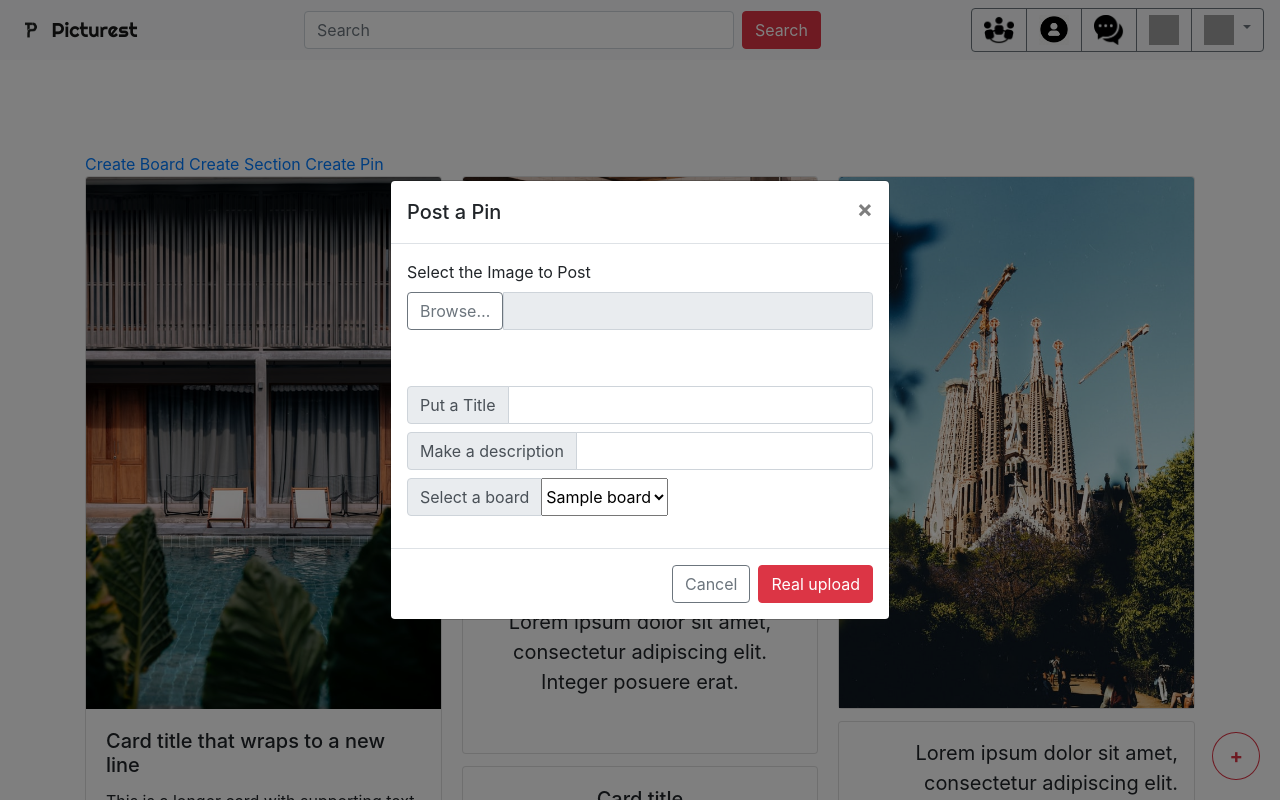
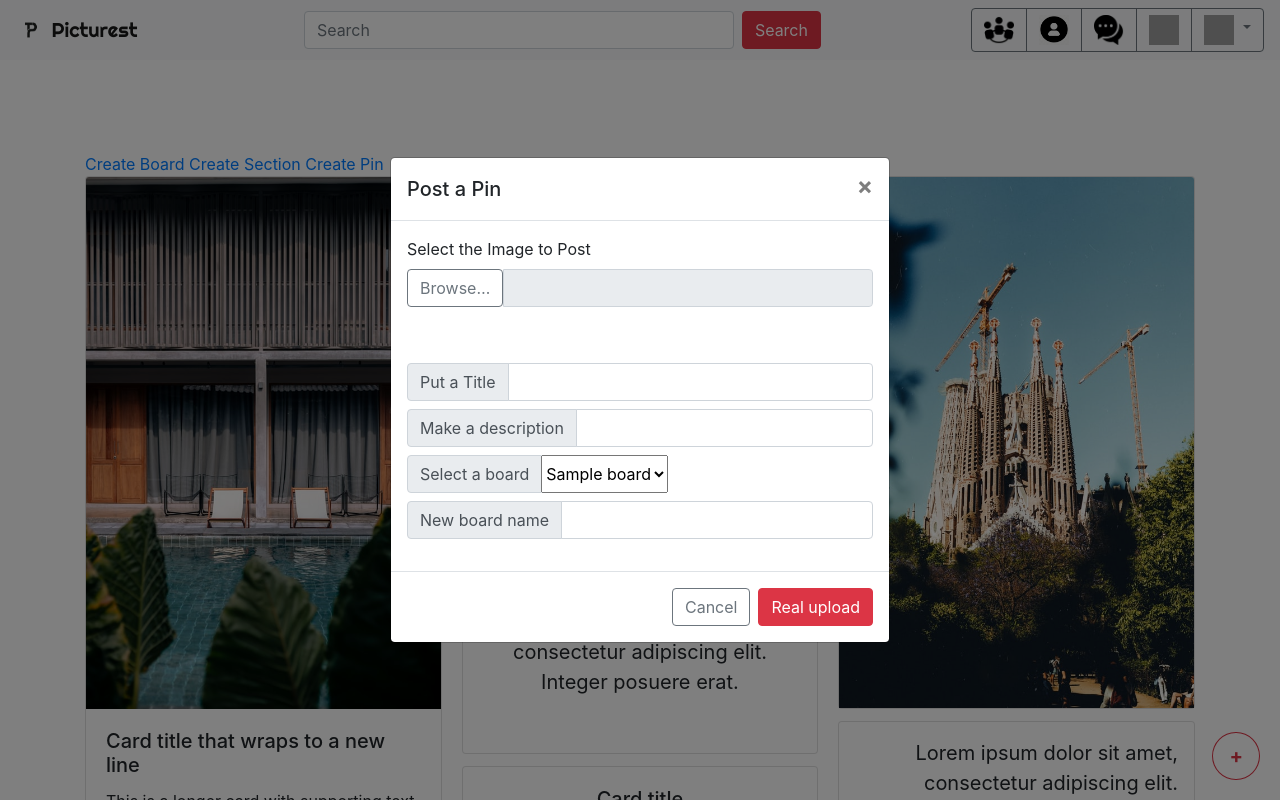
Before and after one commit to UB-ES-19/A4-Picturest, a Django app: page / in a window 1280 px wide, after a click that opens the changed part. Run offline with Django 3.2, Linux system fonts and the light colour scheme; a user stored in the database is signed in; tables that the repository leaves empty hold one stand-in row (values such as "Sample post"); some libraries are stand-ins or nearby versions; grey boxes are pictures that could not be loaded.

Commit message:
Creacion de Boards desde Crear Pin

```diff
--- a/Picturest/views.py
+++ b/Picturest/views.py
@@ -61,11 +61,25 @@ def logout_view(request):
 @login_required
 def homepage(request):
     if request.method == "POST":
+        new_board = None
+
         form = PinForm(request.POST, request.FILES)
+        if 'board' in form.errors:
+            form_board = BoardForm()
+            new_board = form_board.save(commit=False)
+            new_board.author = request.user
+            new_board.name = request.POST['board_name']
+            new_board.save()
+            form.errors.pop('board')
+
         if form.is_valid():
             new_pin = form.save(commit=False)
             new_pin.author = request.user
             new_pin.post = form.cleaned_data['post']
+
+            if new_board:
+                new_pin.board = new_board
+
             new_pin.save()
             return HttpResponseRedirect(reverse('pin', args=(new_pin.pin_id,)))
 
--- a/templates/Picturest/home_page.html
+++ b/templates/Picturest/home_page.html
@@ -195,7 +195,16 @@
                     {% for board in boards_user %}
                         <option value="{{ board.board_id }}">{{ board.name }}</option>
                     {% endfor %}
+                    <option value="new_board">New board</option>
                   </select>
+                </div>
+
+                <div class="input-group" style="padding-top: 8px;">
+                  <div class="input-group-prepend">
+                    <span class="input-group-text">New board name</span>
+                  </div>
+                  {% comment %} <textarea class="form-control" aria-label="New Board"></textarea> {% endcomment %}
+                  <input type="board_name" name="board_name" class="form-control" data-required>
                 </div>
 
             </div>
```
